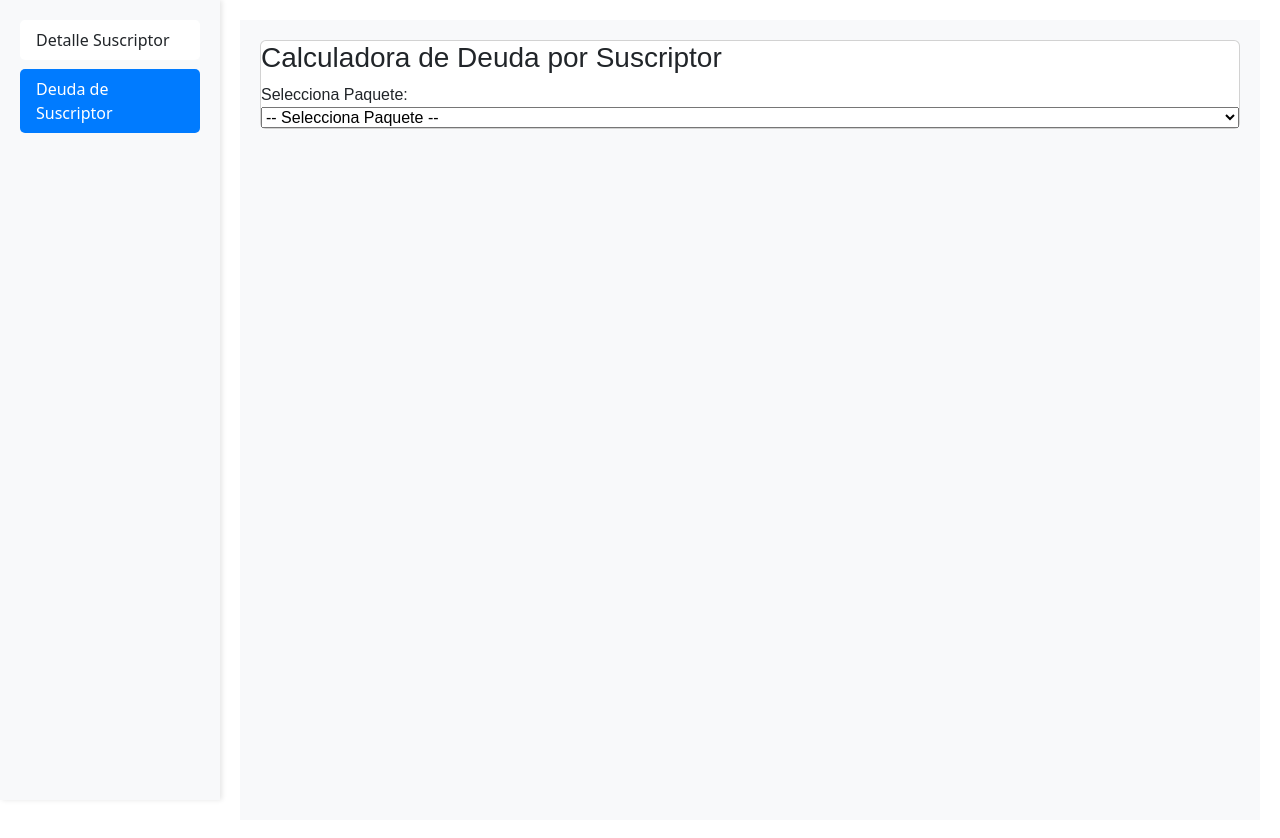
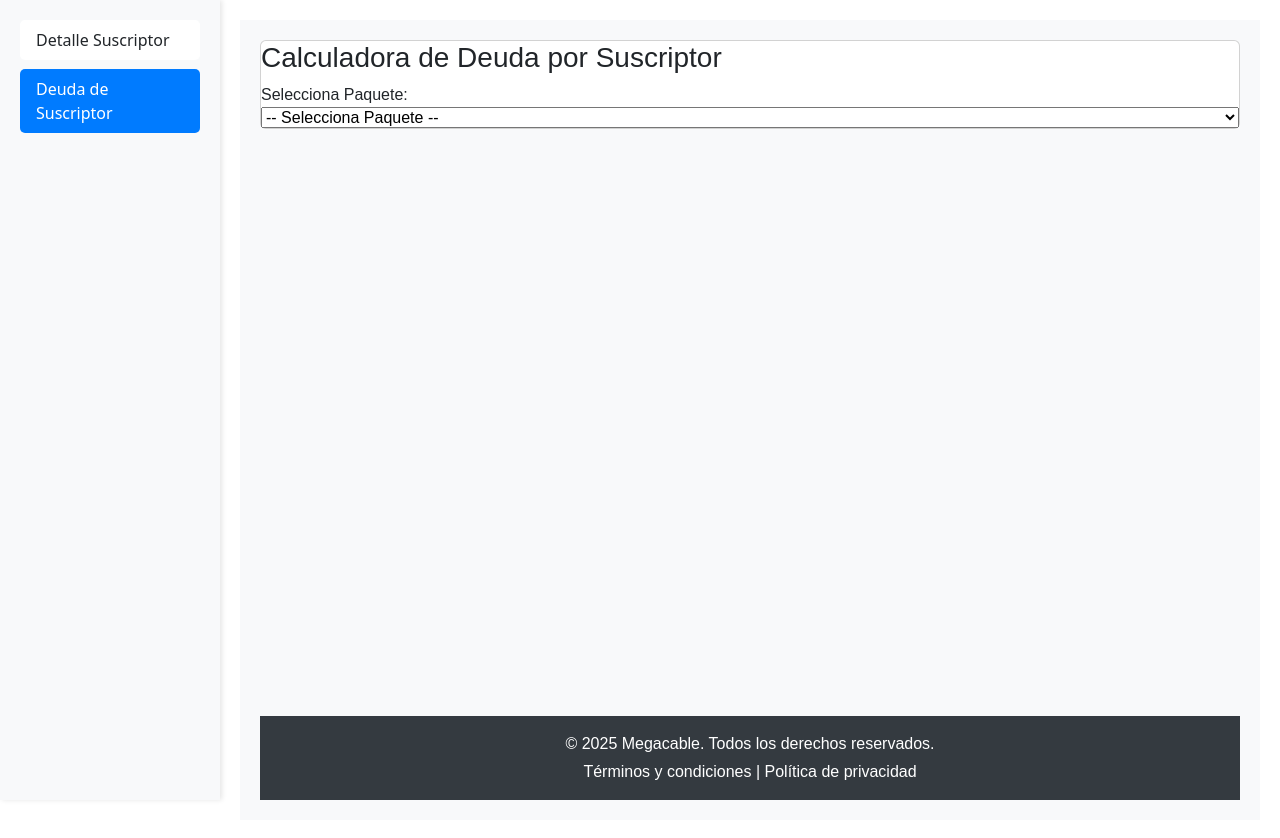
Before and after one commit to Fernando19921/SuscripManager_2025, an Angular app: page /deuda-suscriptor in a window 1280 px wide. Built offline with nearby package versions, Linux system fonts and the light colour scheme.

Commit message:
footer agregado

```diff
--- a/src/app/app.component.css
+++ b/src/app/app.component.css
@@ -12,3 +12,12 @@
   margin-left: 220px; /* igual al ancho del sidebar */
   padding: 20px;
 }
+
+.main-container {
+  display: flex;
+  flex-direction: column;
+}
+
+app-footer {
+  margin-top: auto;
+}
--- a/src/app/app.component.html
+++ b/src/app/app.component.html
@@ -4,6 +4,7 @@
   <div class="main-content">
     <div class="main-container">
       <router-outlet></router-outlet>
+      <app-footer></app-footer>
     </div>
   </div>
 </div>
--- a/src/app/app.component.ts
+++ b/src/app/app.component.ts
@@ -1,11 +1,12 @@
 import { Component } from '@angular/core';
 import { RouterOutlet } from '@angular/router';
 import { SideBarComponent } from './core/side-bar/side-bar.component';
+import { FooterComponent } from './core/footer/footer.component';
 
 @Component({
   selector: 'app-root',
   standalone: true,
-  imports: [RouterOutlet,SideBarComponent],
+  imports: [RouterOutlet,SideBarComponent, FooterComponent],
   templateUrl: './app.component.html',
   styleUrl: './app.component.css'
 })
--- /dev/null
+++ b/src/app/core/footer/footer.component.css
@@ -0,0 +1,16 @@
+.footer {
+  background-color: #343a40;
+  color: #ffffff;
+  text-align: center;
+  padding: 1rem;
+  margin-top: 2rem;
+}
+
+.footer a {
+  color: #ffffff;
+  text-decoration: none;
+}
+
+.footer a:hover {
+  text-decoration: underline;
+}
--- /dev/null
+++ b/src/app/core/footer/footer.component.html
@@ -0,0 +1,13 @@
+<footer class="footer">
+  <div class="container">
+    <p class="mb-1">&copy; 2025 Megacable. Todos los derechos reservados.</p>
+    <p class="mb-0">
+      <ng-container *ngIf="footerLinks$ | async as links">
+        <ng-container *ngFor="let link of links; let last = last">
+          <a [href]="link.url" class="footer-link">{{ link.text }}</a
+          ><span *ngIf="!last"> | </span>
+        </ng-container>
+      </ng-container>
+    </p>
+  </div>
+</footer>
--- /dev/null
+++ b/src/app/core/footer/footer.component.ts
@@ -0,0 +1,17 @@
+import { Component } from '@angular/core';
+import { CommonModule } from '@angular/common';
+import { Observable, of } from 'rxjs';
+
+@Component({
+  selector: 'app-footer',
+  standalone: true,
+  imports: [CommonModule],
+  templateUrl: './footer.component.html',
+  styleUrls: ['./footer.component.css']
+})
+export class FooterComponent {
+  footerLinks$: Observable<{ text: string; url: string }[]> = of([
+    { text: 'Términos y condiciones', url: '#' },
+    { text: 'Política de privacidad', url: '#' }
+  ]);
+}
```
